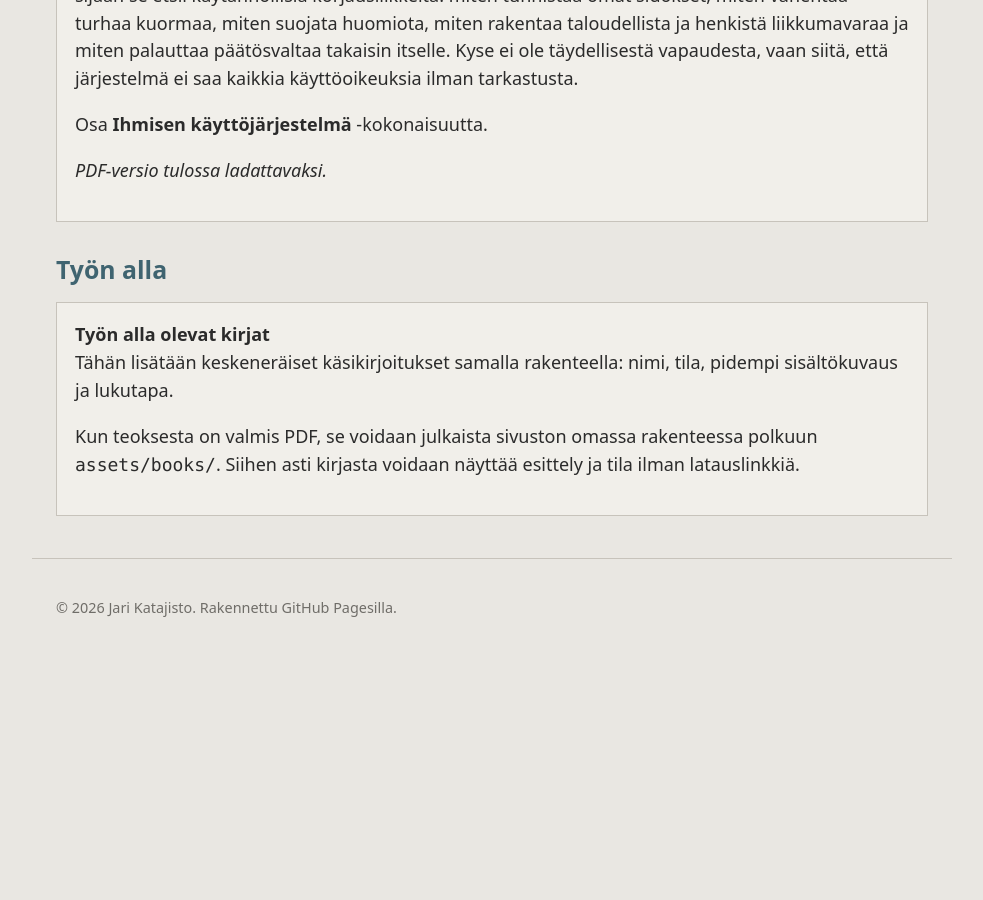
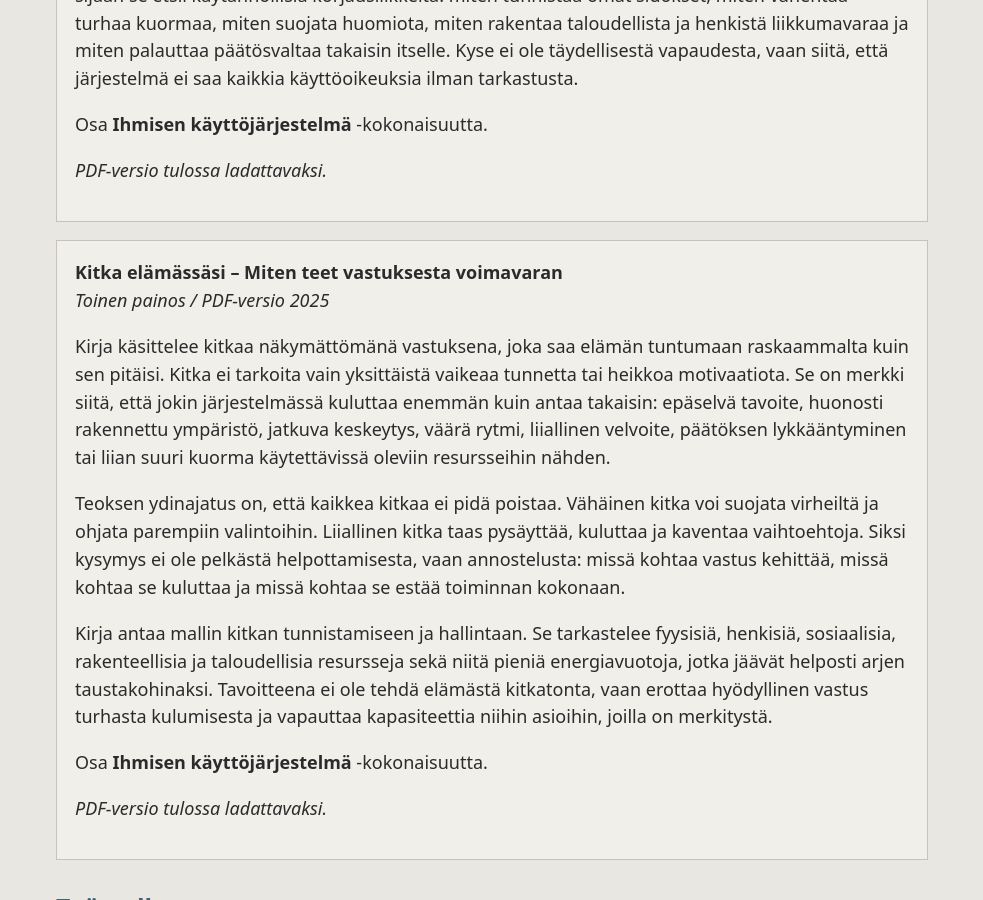
Before and after one commit to kataguru/blogi, a Jekyll site: the page built from kirjat.md, in a window 1280 px wide and 900 px high, scrolled down 1286 px. Shown: the whole window, without its empty margins (148-1131 px from the left). Built offline with Jekyll 4.4.1, drawn with Linux system fonts in a browser that asks for light colours; before the commit the page ends 1944 px from its top, so only the background shows below that.

Commit message:
Add Kitka book to catalogue

```diff
--- a/kirjat.md
+++ b/kirjat.md
@@ -47,6 +47,29 @@ Osa <strong>Ihmisen käyttöjärjestelmä</strong> -kokonaisuutta.
 <p><em>PDF-versio tulossa ladattavaksi.</em></p>
 </div>
 
+<div class="card">
+<strong>Kitka elämässäsi – Miten teet vastuksesta voimavaran</strong><br>
+<em>Toinen painos / PDF-versio 2025</em>
+
+<p>
+Kirja käsittelee kitkaa näkymättömänä vastuksena, joka saa elämän tuntumaan raskaammalta kuin sen pitäisi. Kitka ei tarkoita vain yksittäistä vaikeaa tunnetta tai heikkoa motivaatiota. Se on merkki siitä, että jokin järjestelmässä kuluttaa enemmän kuin antaa takaisin: epäselvä tavoite, huonosti rakennettu ympäristö, jatkuva keskeytys, väärä rytmi, liiallinen velvoite, päätöksen lykkääntyminen tai liian suuri kuorma käytettävissä oleviin resursseihin nähden.
+</p>
+
+<p>
+Teoksen ydinajatus on, että kaikkea kitkaa ei pidä poistaa. Vähäinen kitka voi suojata virheiltä ja ohjata parempiin valintoihin. Liiallinen kitka taas pysäyttää, kuluttaa ja kaventaa vaihtoehtoja. Siksi kysymys ei ole pelkästä helpottamisesta, vaan annostelusta: missä kohtaa vastus kehittää, missä kohtaa se kuluttaa ja missä kohtaa se estää toiminnan kokonaan.
+</p>
+
+<p>
+Kirja antaa mallin kitkan tunnistamiseen ja hallintaan. Se tarkastelee fyysisiä, henkisiä, sosiaalisia, rakenteellisia ja taloudellisia resursseja sekä niitä pieniä energiavuotoja, jotka jäävät helposti arjen taustakohinaksi. Tavoitteena ei ole tehdä elämästä kitkatonta, vaan erottaa hyödyllinen vastus turhasta kulumisesta ja vapauttaa kapasiteettia niihin asioihin, joilla on merkitystä.
+</p>
+
+<p>
+Osa <strong>Ihmisen käyttöjärjestelmä</strong> -kokonaisuutta.
+</p>
+
+<p><em>PDF-versio tulossa ladattavaksi.</em></p>
+</div>
+
 ## Työn alla
 
 <div class="card">
```
